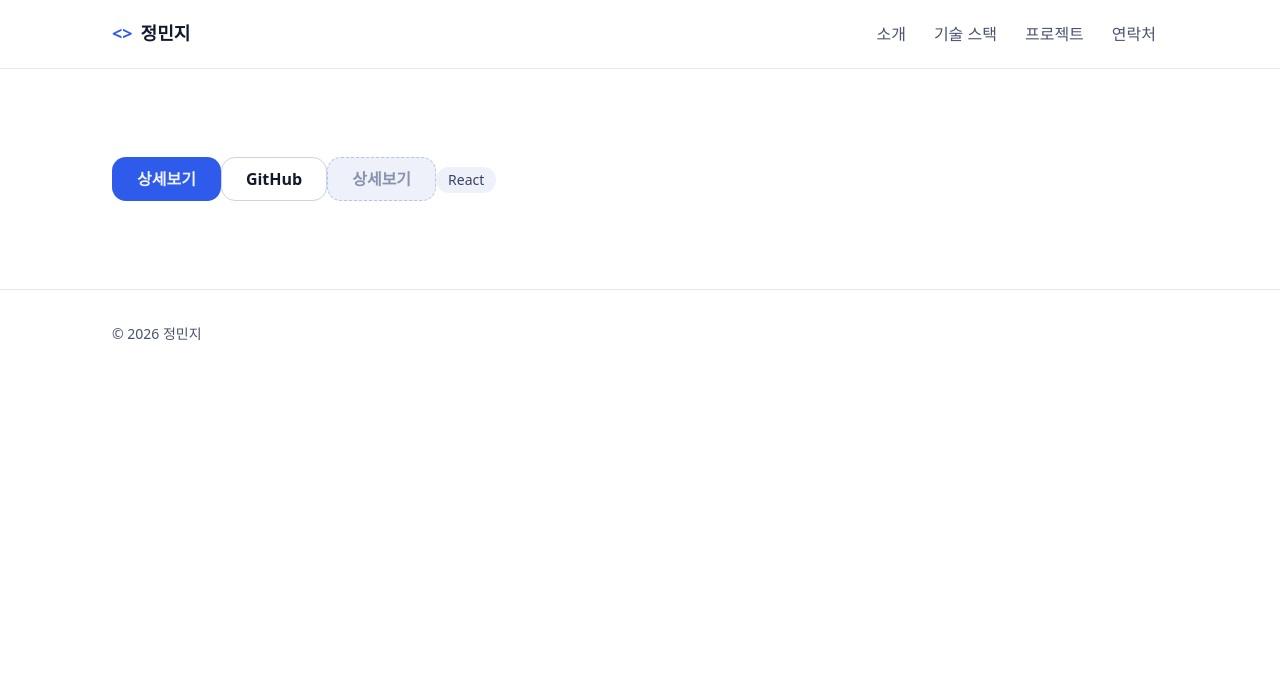
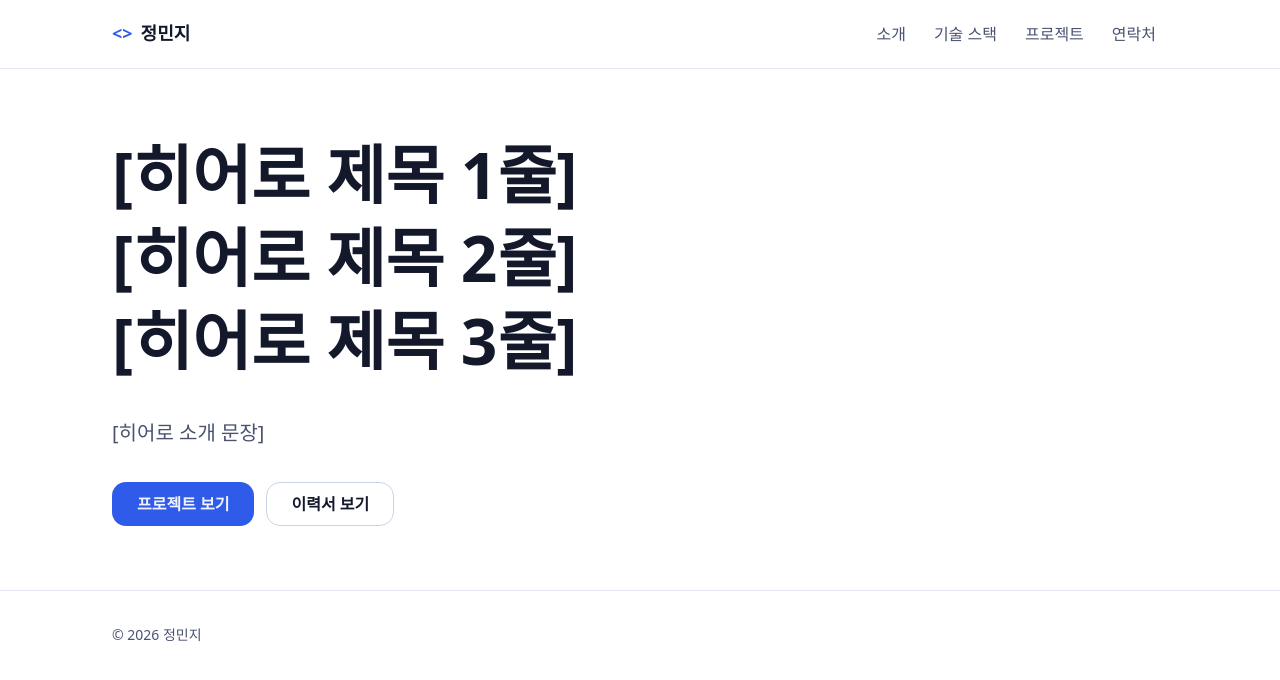
Before and after one commit to calevv/jeong-minji-portfolio, a React (Vite) app: page / in a window 1280 px wide. Shown: the top 680 px of the page. Built offline with nearby package versions, Linux system fonts and the light colour scheme; a web font is replaced by a local one.

Commit message:
feat: Hero 섹션 추가

```diff
--- a/src/pages/Home/Home.tsx
+++ b/src/pages/Home/Home.tsx
@@ -1,16 +1,9 @@
-import Badge from "@/components/ui/Badge";
-import Button from "@/components/ui/Button";
-import Section from "@/components/ui/Section";
+import Hero from "./sections/Hero";
 
 export default function Home() {
   return (
-    <Section id="test">
-      <Button to="/projects/z-cat">상세보기</Button>
-      <Button variant="secondary" href="https://github.com">
-        GitHub
-      </Button>
-      <Button disabled>상세보기</Button>
-      <Badge>React</Badge>
-    </Section>
+    <>
+      <Hero />
+    </>
   );
 }
--- /dev/null
+++ b/src/pages/Home/sections/Hero.module.css
@@ -0,0 +1,36 @@
+.hero {
+  padding: var(--space-16) 0;
+}
+
+.inner {
+  display: flex;
+  flex-direction: column;
+  align-items: flex-start;
+  gap: var(--space-8);
+  max-width: var(--container-max);
+  margin: 0 auto;
+  padding: 0 var(--space-8);
+}
+
+.title {
+  font-size: var(--text-hero);
+  font-weight: var(--weight-bold);
+  line-height: var(--leading-heading);
+}
+
+.line {
+  display: block;
+}
+
+.description {
+  max-width: var(--measure);
+  font-size: var(--text-lg);
+  line-height: var(--leading-body);
+  color: var(--color-text-muted);
+}
+
+.actions {
+  display: flex;
+  flex-wrap: wrap;
+  gap: var(--space-3);
+}
--- /dev/null
+++ b/src/pages/Home/sections/Hero.tsx
@@ -0,0 +1,26 @@
+import Button from "@/components/ui/Button";
+import { profile } from "@/data/profile";
+import styles from "./Hero.module.css";
+
+export default function Hero() {
+  return (
+    <section className={styles.hero}>
+      <div className={styles.inner}>
+        <h1 className={styles.title}>
+          {profile.heroTitle.map((line) => (
+            <span key={line} className={styles.line}>
+              {line}
+            </span>
+          ))}
+        </h1>
+        <p className={styles.description}>{profile.heroDescription}</p>
+        <div className={styles.actions}>
+          <Button to="/#projects">프로젝트 보기</Button>
+          <Button variant="secondary" href={profile.resumeUrl}>
+            이력서 보기
+          </Button>
+        </div>
+      </div>
+    </section>
+  );
+}
--- a/src/styles/tokens.css
+++ b/src/styles/tokens.css
@@ -71,9 +71,10 @@
   --motion-hero: 0.6s;
   --motion-stagger: 0.12s;
 
-  /* 레이아웃 */
-  --container-max: 70rem; /* 1120px, 시안 */
-
   /* 테두리 */
   --border-width: 1px;
+
+  /* 레이아웃 */
+  --container-max: 70rem; /* 1120px */
+  --measure: 35rem; /* 560px, 긴 문장의 최대 폭 */
 }
```
